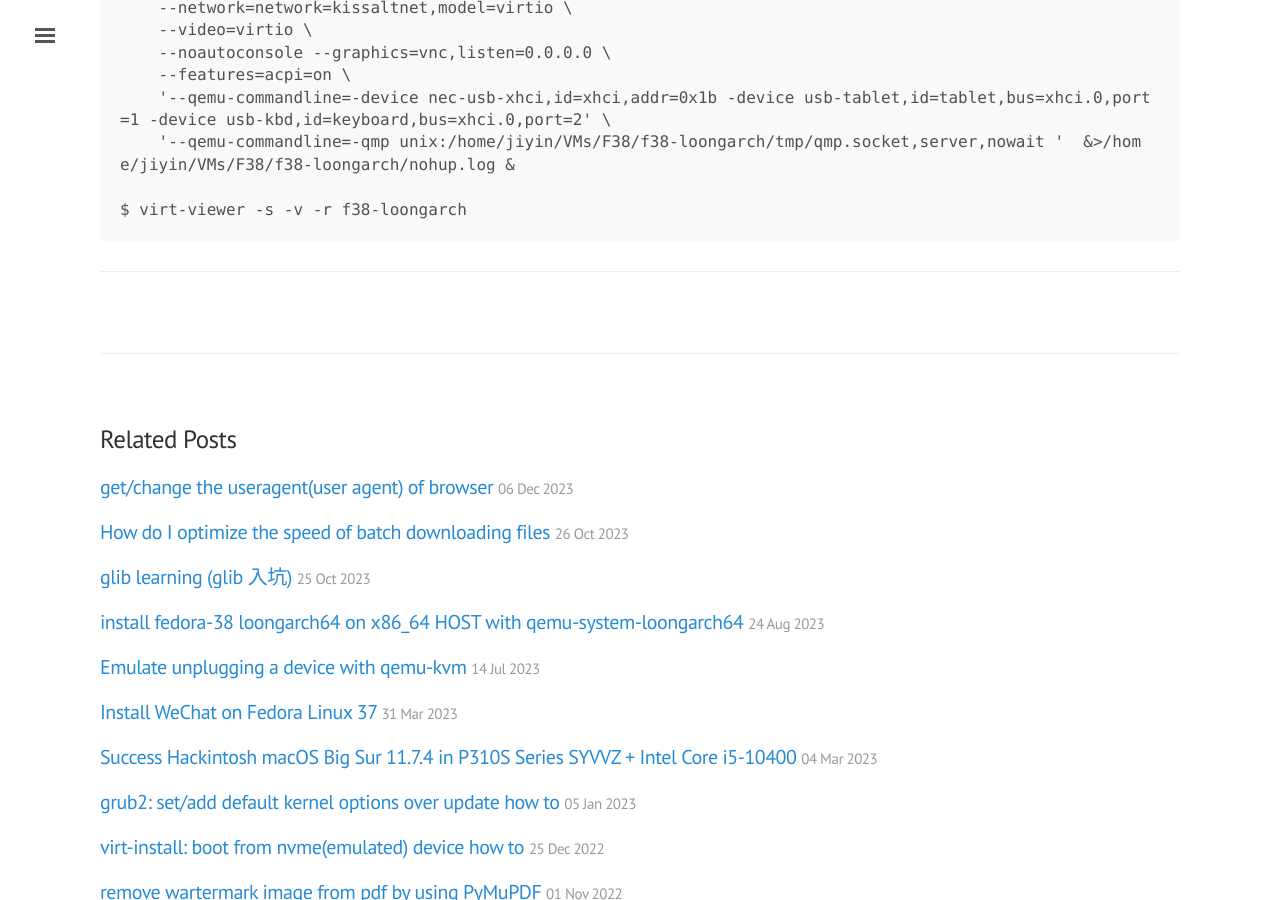
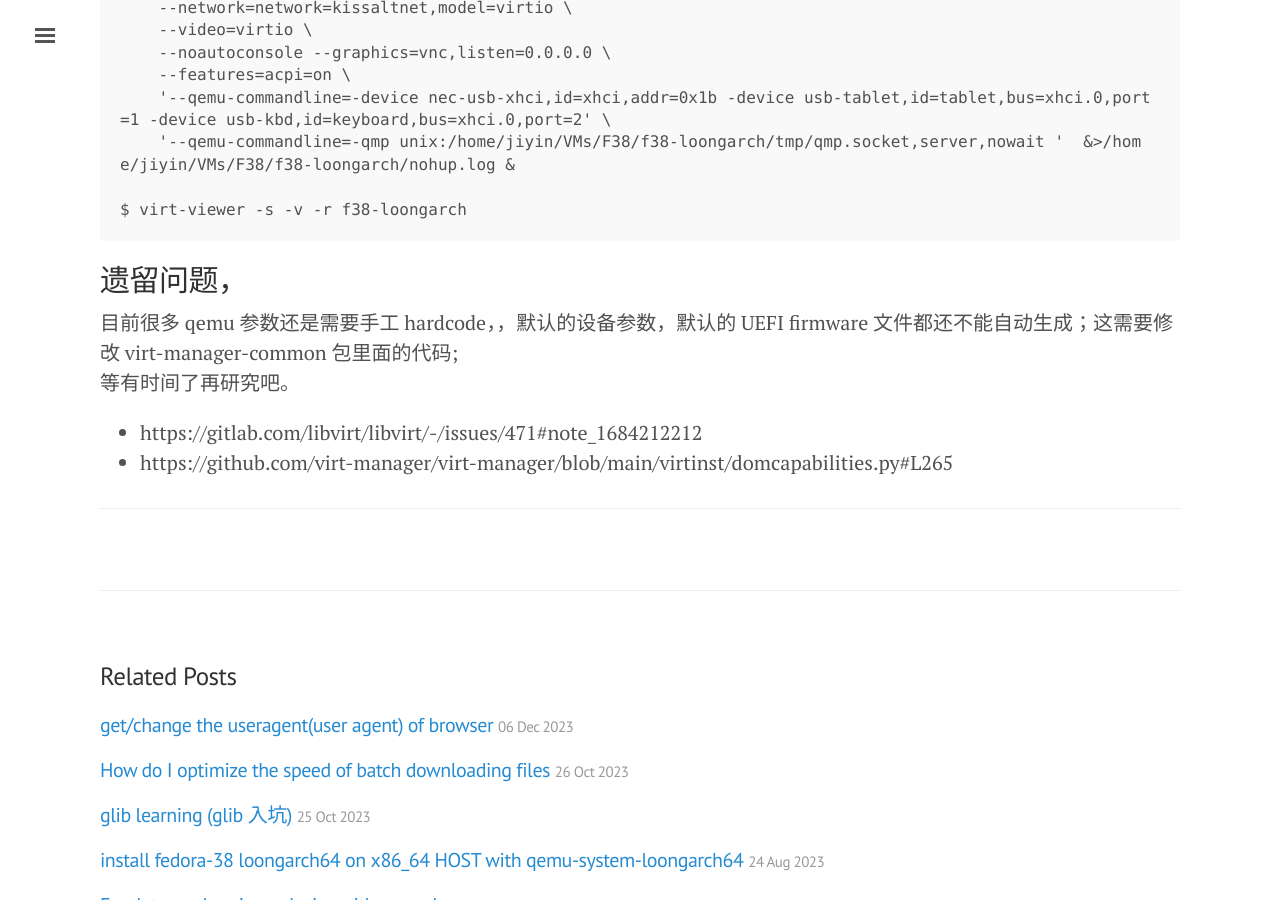
Before and after one commit to tcler/tcler.github.io, a Jekyll site: the page built from _posts/2023-12-02-libvirt-loongarch-support.md, in a window 1280 px wide and 900 px high, scrolled down 2760 px. Built offline with Jekyll 4.4.1, drawn with Linux system fonts in a browser that asks for light colours.

Commit message:
Update 2023-12-02-libvirt-loongarch-support.md

````diff
--- a/_posts/2023-12-02-libvirt-loongarch-support.md
+++ b/_posts/2023-12-02-libvirt-loongarch-support.md
@@ -98,4 +98,11 @@ $ nohup unbuffer virt-install --connect=qemu:///system --virt-type=qemu --accele
 $ virt-viewer -s -v -r f38-loongarch
 ```
 
+## 遗留问题，
+目前很多 qemu 参数还是需要手工 hardcode，，默认的设备参数，默认的 UEFI firmware 文件都还不能自动生成；这需要修改 virt-manager-common 包里面的代码;
+等有时间了再研究吧。
+
+- https://gitlab.com/libvirt/libvirt/-/issues/471#note_1684212212
+- https://github.com/virt-manager/virt-manager/blob/main/virtinst/domcapabilities.py#L265
+
 ---
````
